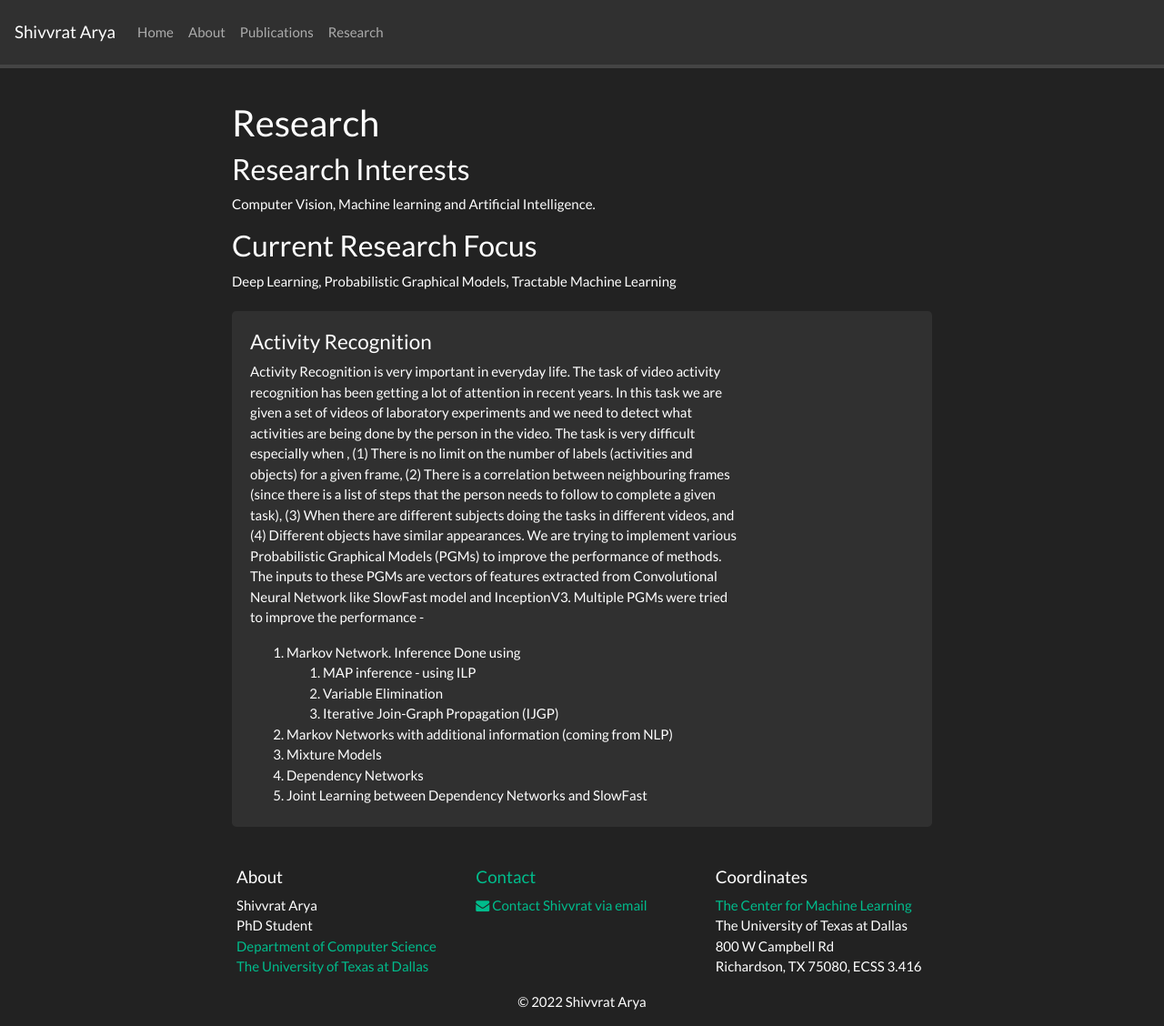
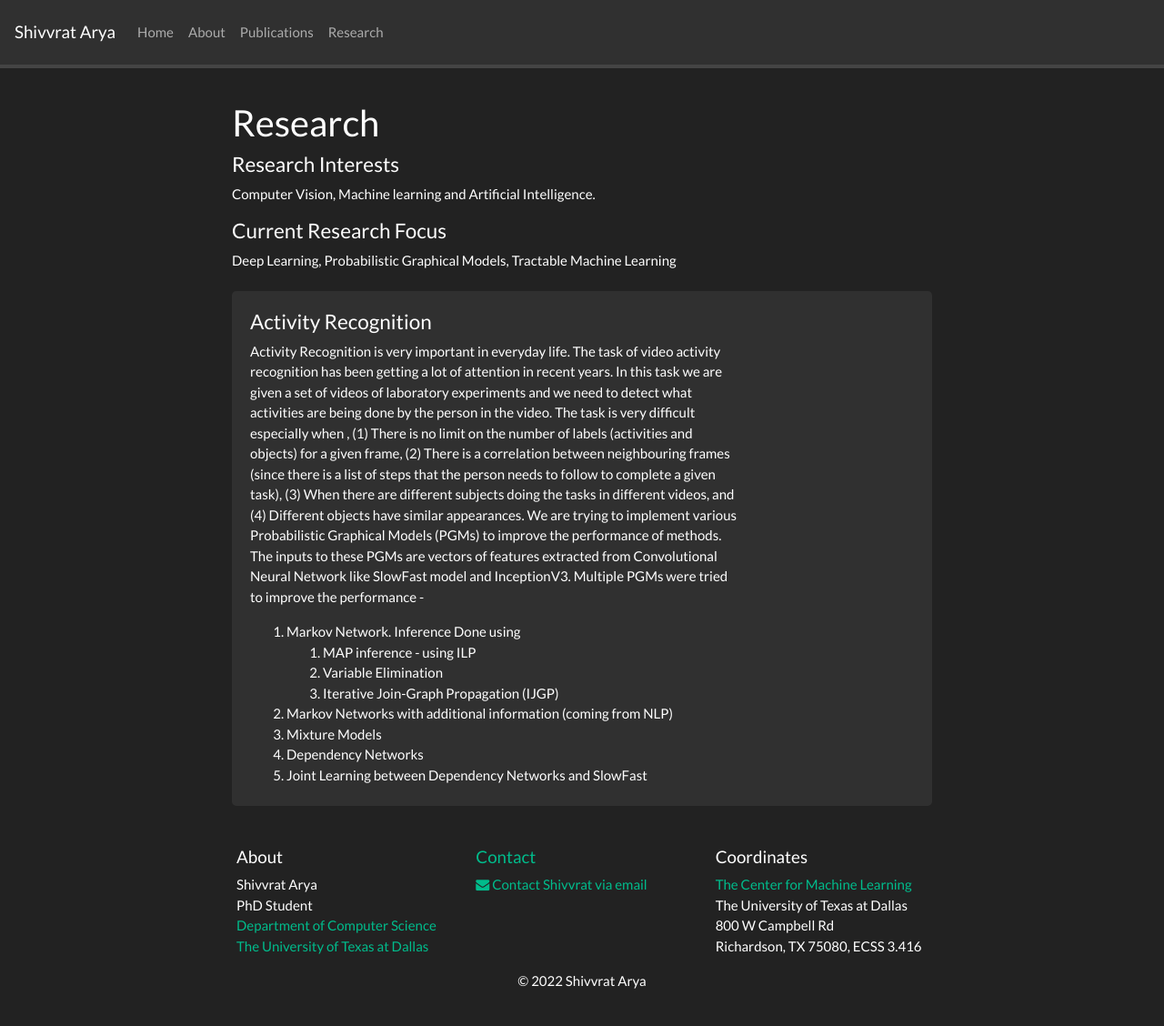
Before and after one commit to Shivvrat/shivvrat.github.io, a Jekyll site: the page built from _pages/research.md, in a window 1280 px wide and 1128 px high. Shown: the whole window at 91% size. Built offline with Jekyll 4.4.1, drawn with Linux system fonts in a browser that asks for light colours; nearby versions of some CDN libraries; a style sheet for code colours, icons or effects is not loaded.

Commit message:
Why: *
This change addresses the need by:
*

```diff
--- a/_pages/research.md
+++ b/_pages/research.md
@@ -64,10 +64,10 @@ iframe {
 
 
 ## Research
-### Research Interests
+#### Research Interests
 Computer Vision, Machine learning and Artificial Intelligence.
 
-### Current Research Focus
+#### Current Research Focus
 Deep Learning, Probabilistic Graphical Models, Tractable Machine Learning
 
 <div class="jumbotron">
```
